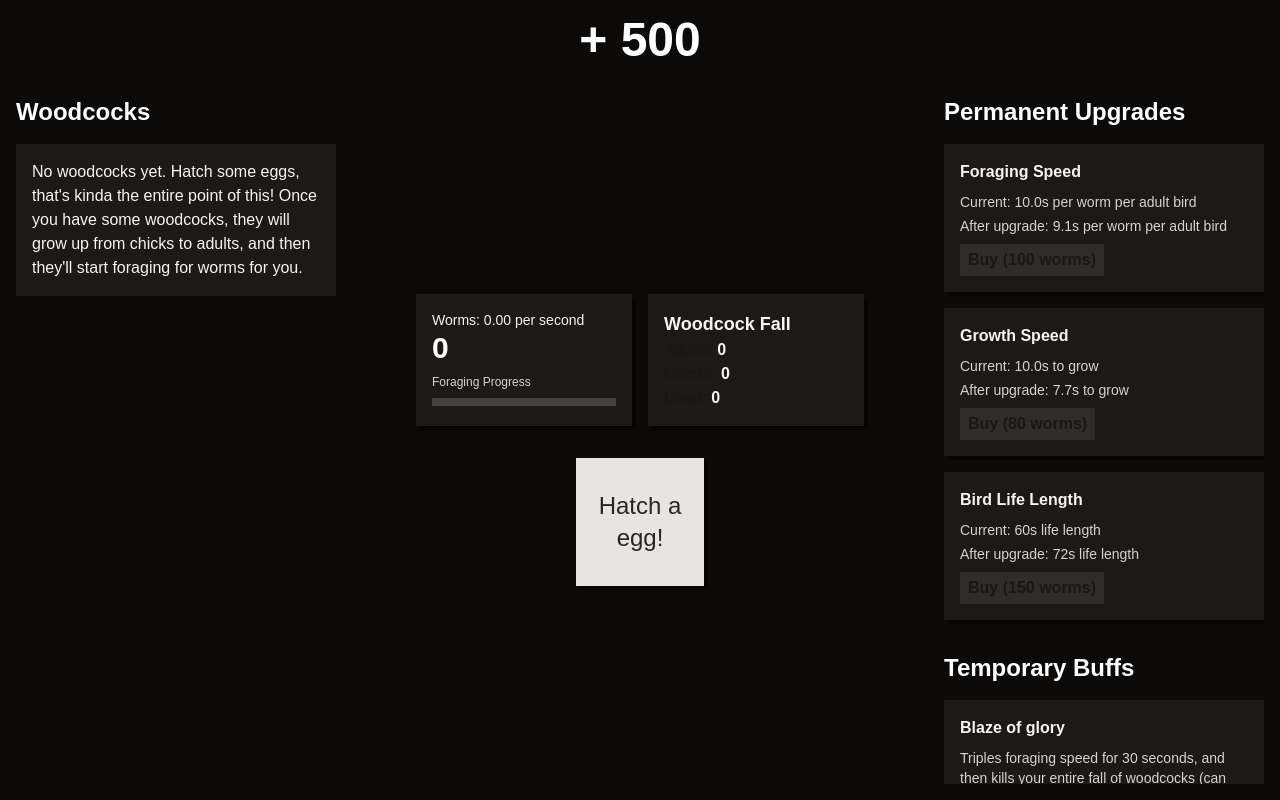
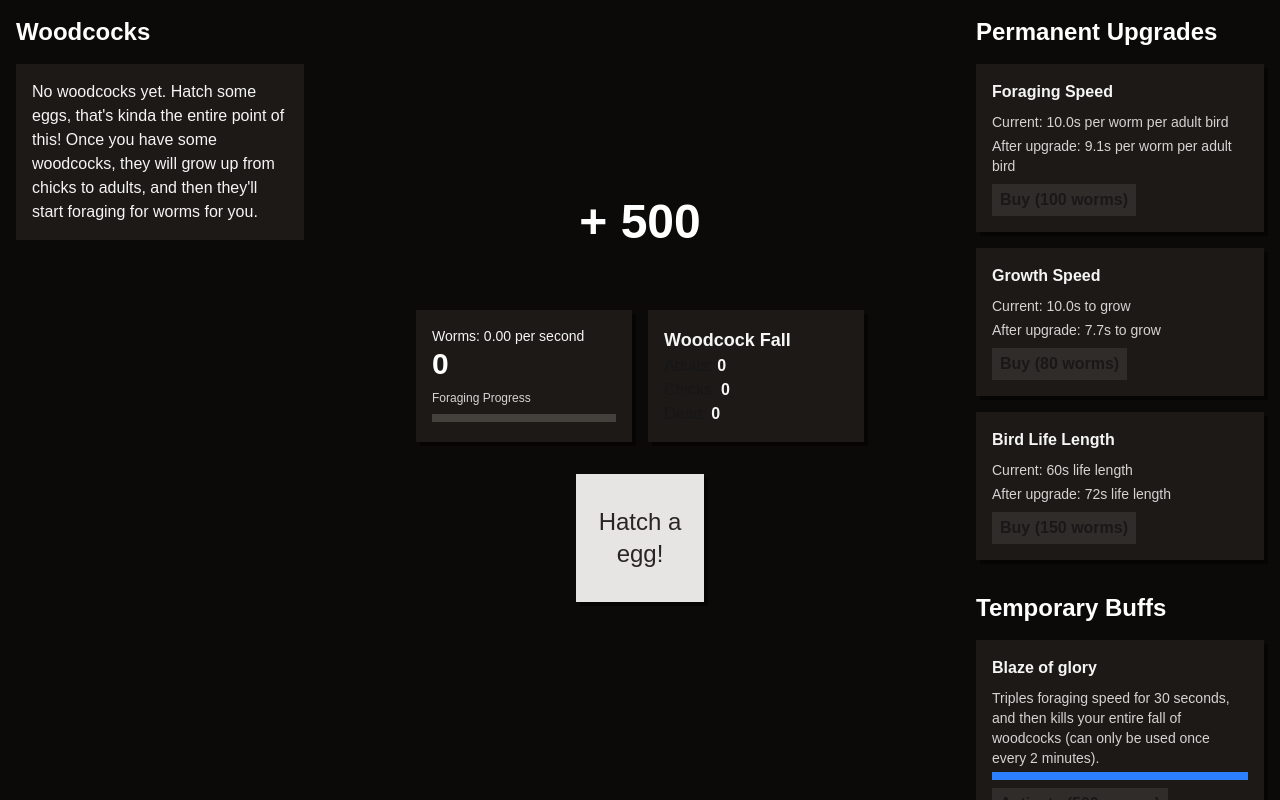
Before and after one commit to PythonAtSea/avis, a Next.js app: page / in a window 1280 px wide. Built offline with nearby package versions, Linux system fonts and the light colour scheme.

Commit message:
feat: make the layout not be insanity

```diff
--- a/src/app/page.tsx
+++ b/src/app/page.tsx
@@ -144,27 +144,11 @@ export default function Home() {
   }, []);
 
   return (
-    <div className="min-h-screen bg-stone-950 flex flex-col p-4">
+    <div className="min-h-screen bg-stone-950 flex flex-col">
       <style>{scrollbarStyles}</style>
 
-      {(typeof window !== "undefined" &&
-        window.location.hostname === "localhost" && (
-          <button
-            className="text-5xl font-bold text-white mb-8 text-center"
-            onClick={() => {
-              setWorms((prev) => prev + 500);
-            }}
-          >
-            + 500
-          </button>
-        )) || (
-        <h1 className="text-5xl font-bold text-white mb-8 text-center">Avis</h1>
-      )}
       <div className="flex flex-1 gap-4 min-h-0">
-        <div
-          className="w-80 overflow-y-auto custom-scrollbar"
-          style={{ height: "calc(100vh - 7rem)" }}
-        >
+        <div className="w-80 overflow-y-auto custom-scrollbar h-screen p-4">
           <h2 className="text-2xl font-bold text-white mb-4 sticky top-0 bg-stone-950">
             Woodcocks
           </h2>
@@ -215,6 +199,21 @@ export default function Home() {
         </div>
 
         <div className="flex flex-col items-center justify-center flex-1 gap-8">
+          {(typeof window !== "undefined" &&
+            window.location.hostname === "localhost" && (
+              <button
+                className="text-5xl font-bold text-white mb-8 text-center"
+                onClick={() => {
+                  setWorms((prev) => prev + 500);
+                }}
+              >
+                + 500
+              </button>
+            )) || (
+            <h1 className="text-5xl font-bold text-white mb-8 text-center">
+              Avis
+            </h1>
+          )}
           <div className="grid grid-cols-2 gap-4 w-full max-w-md">
             <div className="bg-stone-900 p-4 shadow-offset">
               <p className="text-stone-100 text-sm">
@@ -269,10 +268,7 @@ export default function Home() {
           </button>
         </div>
 
-        <div
-          className="w-80 overflow-y-auto custom-scrollbar"
-          style={{ height: "calc(100vh - 7rem)" }}
-        >
+        <div className="w-80 overflow-y-auto custom-scrollbar h-screen p-4">
           <h2 className="text-2xl font-bold text-white mb-4 top-0 bg-stone-950">
             Permanent Upgrades
           </h2>
```
